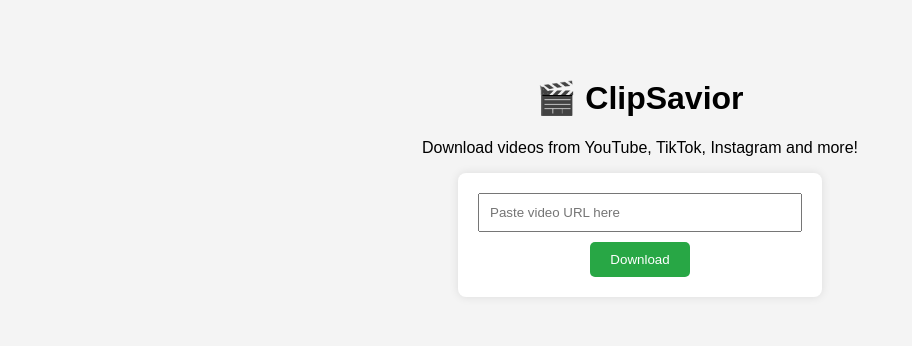
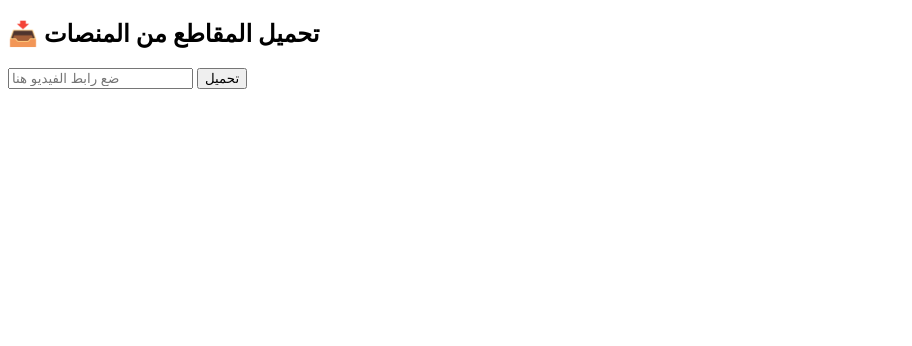
Before and after one commit to AlfredGx12/Gxclip, a Flask app: page / in a window 1280 px wide. Shown: the top 346 px of the page, without its empty margins (0-912 px from the left). Run offline with Flask 3, Linux system fonts and the light colour scheme.

Commit message:
Update index.html

```diff
--- a/templates/index.html
+++ b/templates/index.html
@@ -1,25 +1,23 @@
 <!DOCTYPE html>
-<html lang="en">
+<html lang="ar">
 <head>
     <meta charset="UTF-8">
-    <title>ClipSavior - Download Videos</title>
-    <style>
-        body { font-family: Arial, sans-serif; background-color: #f4f4f4; text-align: center; padding: 50px; }
-        form { background: white; padding: 20px; border-radius: 8px; display: inline-block; box-shadow: 0 0 10px rgba(0,0,0,0.1); }
-        input[type="text"] { width: 300px; padding: 10px; margin-bottom: 10px; }
-        button { padding: 10px 20px; background: #28a745; color: white; border: none; border-radius: 5px; cursor: pointer; }
-        .message { margin-top: 20px; color: #333; }
-    </style>
+    <title>Clip Savior</title>
 </head>
 <body>
-    <h1>🎬 ClipSavior</h1>
-    <p>Download videos from YouTube, TikTok, Instagram and more!</p>
-    <form method="POST">
-        <input type="text" name="url" placeholder="Paste video URL here" required><br>
-        <button type="submit">Download</button>
+    <h2>📥 تحميل المقاطع من المنصات</h2>
+    <form method="post">
+        <input type="text" name="url" placeholder="ضع رابط الفيديو هنا" required>
+        <button type="submit">تحميل</button>
     </form>
-    {% if message %}
-    <div class="message">{{ message }}</div>
+
+    {% if error %}
+        <p style="color: red;">خطأ: {{ error }}</p>
+    {% endif %}
+
+    {% if download_url %}
+        <p>✅ تم التنزيل! اضغط هنا لتحميله:</p>
+        <a href="{{ download_url }}" download>⬇️ تحميل الفيديو</a>
     {% endif %}
 </body>
 </html>
```
